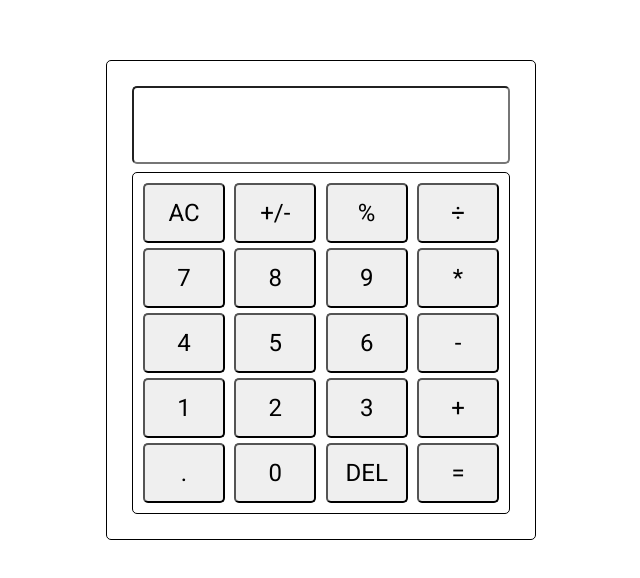
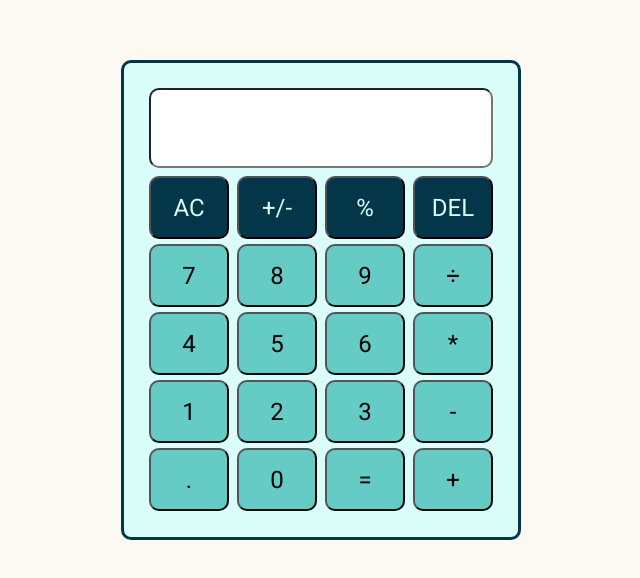
Before and after one commit to NathanC90/top-calculator, a plain HTML site: page index.html in a window 1280 px wide. Shown: the part 120-698 px from the top of the page, without its empty margins (319-959 px from the left). Drawn offline with Linux system fonts and the light colour scheme.

Commit message:
Add styles

```diff
--- a/index.html
+++ b/index.html
@@ -20,23 +20,23 @@
             <button type="button" class="clear">AC</button>
             <button type="button" class="sign">+/-</button>
             <button type="button" class="percent">%</button>
-            <button type="button" class="operator">÷</button>
+            <button type="button" class="delete">DEL</button>
             <button type="button" class="operand">7</button>
             <button type="button" class="operand">8</button>
             <button type="button" class="operand">9</button>
-            <button type="button" class="operator">*</button>
+            <button type="button" class="operator">÷</button>
             <button type="button" class="operand">4</button>
             <button type="button" class="operand">5</button>
             <button type="button" class="operand">6</button>
-            <button type="button" class="operator">-</button>
+            <button type="button" class="operator">*</button>
             <button type="button" class="operand">1</button>
             <button type="button" class="operand">2</button>
             <button type="button" class="operand">3</button>
-            <button type="button" class="operator">+</button>
+            <button type="button" class="operator">-</button>
             <button type="button" class="operator">.</button>
             <button type="button" class="operand">0</button>
-            <button type="button" class="delete">DEL</button>
             <button type="button" class="equals">=</button>
+            <button type="button" class="operator">+</button>
         </div>
     </div>
 </body>
--- a/styles.css
+++ b/styles.css
@@ -2,20 +2,25 @@
     margin: 0;
     padding: 0;
     box-sizing: border-box;
-    border-radius: 5px;
+    border-radius: 10px;
     font-family: 'Roboto', sans-serif;
     font-size: 24px;
 }
 
+body {
+    background: #FBF9F1
+}
+
 .container {
-    width: 430px;
+    width: 400px;
     height: 480px;
-    border: 1px solid black;
+    border: 3px solid #04364A;
     margin: 180px auto;
     padding: 25px;
     display: flex;
     flex-direction: column;
     gap: 8px;
+    background: #DAFFFB;
 }
 
 #current-value {
@@ -23,14 +28,28 @@
 }
 
 .button-section {
-    border: 1px solid black;
+    /* border: 1px solid #04364A; */
     display: flex;
     flex-wrap: wrap;
     gap: 5px;
-    padding: 10px;
     justify-content: space-between;
 }
 button {
-    width: 82px;
-    height: 60px;
+    width: 80px;
+    height: 63px;
+    background: #64CCC5;
 }
+
+button:hover {
+    background: #176B87;
+    color: #DAFFFB;
+    cursor: pointer;
+}
+
+.clear,
+.sign,
+.percent,
+.delete {
+    background: #04364A;
+    color: #DAFFFB;
+}
```
